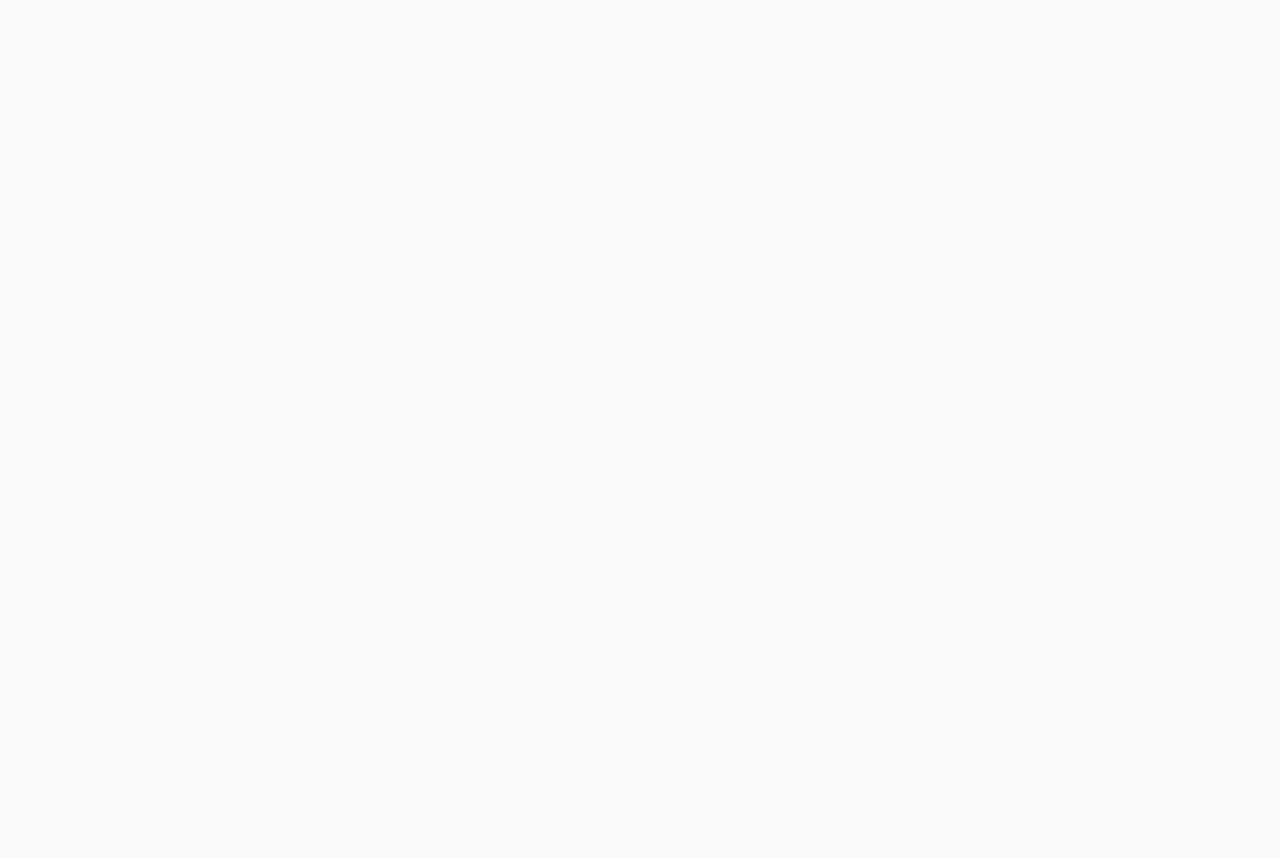
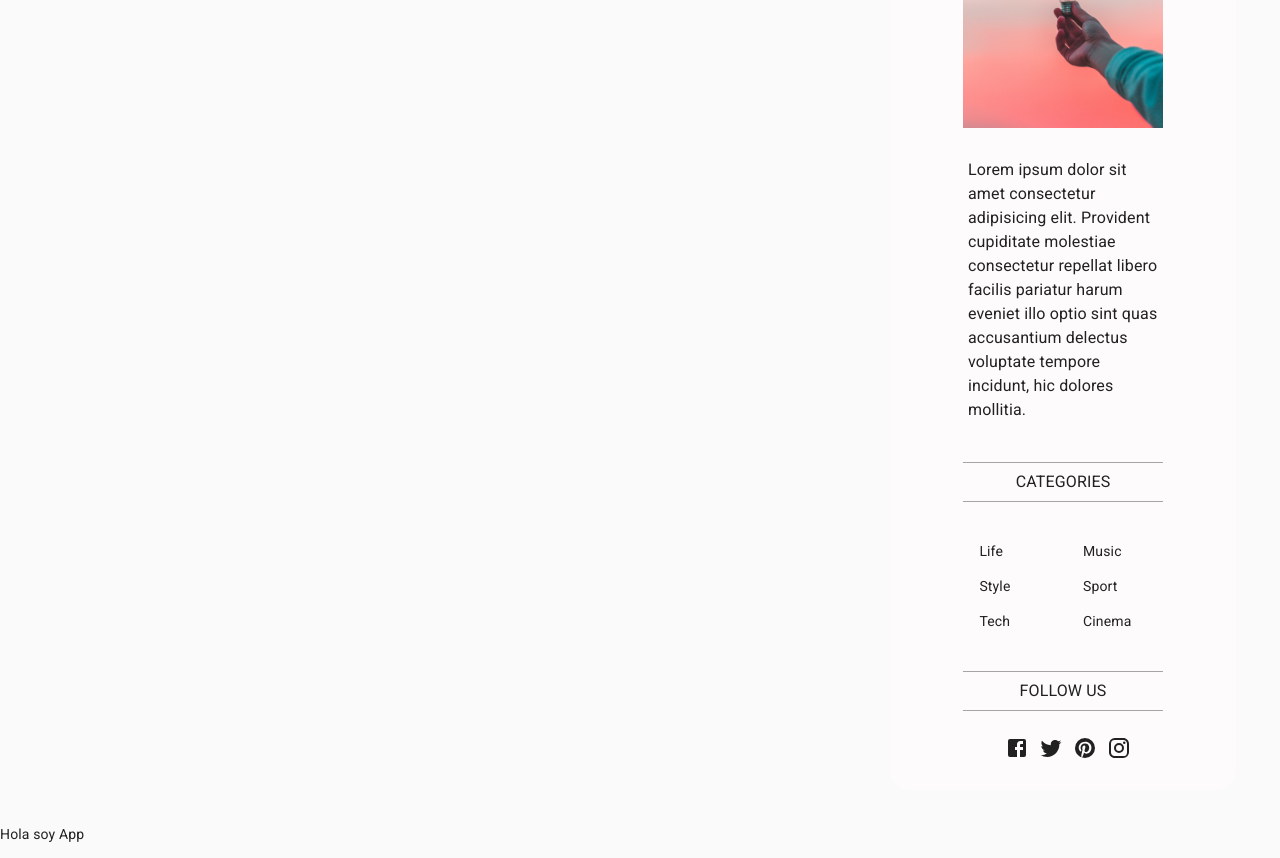
Before and after one commit to JosseMoyano/React-Blog, a React (Create React App) app: page / in a window 1280 px wide. Shown: the part 840-1698 px from the top of the page. Before the commit the page ends 800 px from the top, so only its background shows below. Built offline with nearby package versions, Linux system fonts and the light colour scheme.

Commit message:
add sidebar

```diff
--- /dev/null
+++ b/src/components/posts/posts.jsx
@@ -0,0 +1,19 @@
+import React from 'react';
+
+import { makeStyles } from '@material-ui/core';
+
+const useStyles = makeStyles((theme) => ({
+    posts: {
+        // display: 'flex',
+        flex: 9,
+    }
+  }));
+
+export default function Posts () {
+
+    const classes = useStyles()
+
+    return (
+        <div className={classes.posts}>post</div>
+    )
+}
--- /dev/null
+++ b/src/components/sidebar/sidebar.jsx
@@ -0,0 +1,106 @@
+import React from 'react';
+
+import IMGPost from '../../assests/img/diego-ph-fIq0tET6llw-unsplash.jpg'
+
+import { Container, makeStyles, Typography } from '@material-ui/core';
+import FacebookIcon from '@material-ui/icons/Facebook';
+import TwitterIcon from '@material-ui/icons/Twitter';
+import PinterestIcon from '@material-ui/icons/Pinterest';
+import InstagramIcon from '@material-ui/icons/Instagram';
+
+const useStyles = makeStyles((theme) => ({
+    sidebar: {
+        display: 'flex',
+        flexDirection: 'column',
+        alignItems: 'center',
+        flex: 3,
+        margin: '20px',
+        paddingBottom: '30px',
+        backgroundColor: '#fdfbfb',
+        borderRadius: '20px',
+    },
+    items: {
+        display: 'flex',
+        flexDirection: 'column',
+        alignItems: 'center',
+    },
+    title: {
+        margin:'10px',
+        padding:'5px',
+        width: '80%',
+        borderTop: '1px solid #a7a4a4',
+        borderBottom: '1px solid #a7a4a4',
+        // fontSize: '12px',
+        // color: '#222',
+        // fontWeight: '600',
+        textAlign: 'center'
+    },
+    buttonRedes:{
+        width: '15%',
+        display: 'flex',
+        justifyContent: 'space-around',
+        marginLeft: 0,
+        paddingLeft: 0,
+    },
+    img:{
+        maxWidth: '200px',
+        marginTop: '15px',
+    },
+    list:{
+        listStyle: 'none',
+        marginBottom: '30px'
+    },
+    item:{
+        display: 'inline-block',
+        width: '50%',
+        marginTop: '15px',
+        cursor: 'pointer',
+    },
+    social:{
+        marginTop: '15px',
+        width: '250px',
+        display:'flex',
+        alignItems: 'center',
+        justifyContent: 'center',
+    },
+    icon:{
+        marginLeft: '10px',
+        cursor: 'pointer',
+
+    }
+  }));
+
+export default function Sidebar () {
+
+    const classes = useStyles()
+
+    return (
+        <Container className={classes.sidebar}>
+            <Container className={classes.items}>
+                <Typography variant="subtitle1" color="initial" className={classes.title}>ABOUT</Typography>
+                <img src={IMGPost} alt={'imagen'} className={classes.img}/>
+                <Typography variant="body1" color="initial" style={{padding:'30px'}}>Lorem ipsum dolor sit amet consectetur adipisicing elit. Provident cupiditate molestiae consectetur repellat libero facilis pariatur harum eveniet illo optio sint quas accusantium delectus voluptate tempore incidunt, hic dolores mollitia.</Typography>
+            </Container>
+            <Container className={classes.items}>
+                <Typography variant="subtitle1" color="initial" className={classes.title}>CATEGORIES</Typography>
+                <ul className={classes.list}>
+                    <li className={classes.item}>Life</li>
+                    <li className={classes.item}>Music</li>
+                    <li className={classes.item}>Style</li>
+                    <li className={classes.item}>Sport</li>
+                    <li className={classes.item}>Tech</li>
+                    <li className={classes.item}>Cinema</li>
+                </ul>
+            </Container>
+            <Container className={classes.items}>
+                <Typography variant="subtitle1" color="initial" className={classes.title}>FOLLOW US</Typography>
+                <div className={classes.social}>
+                    <FacebookIcon className={classes.icon}/>
+                    <TwitterIcon className={classes.icon}/>
+                    <PinterestIcon className={classes.icon}/>
+                    <InstagramIcon className={classes.icon}/>
+                </div>
+            </Container>
+        </Container>
+    )
+}
--- a/src/views/home/home.jsx
+++ b/src/views/home/home.jsx
@@ -1,20 +1,36 @@
+import { Container } from '@material-ui/core';
 import { makeStyles } from '@material-ui/styles';
+
 import React from 'react';
 import Header from '../../components/header/header.jsx'
+import Posts from '../../components/posts/posts.jsx';
+import Sidebar from '../../components/sidebar/sidebar.jsx';
 
 const useStyles = makeStyles((theme) => ({
     offset: {
         marginTop: '250px'
-    }
+    },
+    container :{
+        display:'flex',
+        '& .MuiContainer-maxWidthLg' : {
+            maxWidth: 'inherit'
+        }
+
+    },
   }));
 
 export default function Home () {
+
     const classes = useStyles()
+
     return (
         <>
         <Header/>
         <div className={classes.offset}></div>
-        Home
+        <Container className={classes.container}>
+            <Posts/>
+            <Sidebar/>
+        </Container>
         </>
     )
 }
```
Also changed, not shown: src/assests/img/diego-ph-fIq0tET6llw-unsplash.jpg (added).
